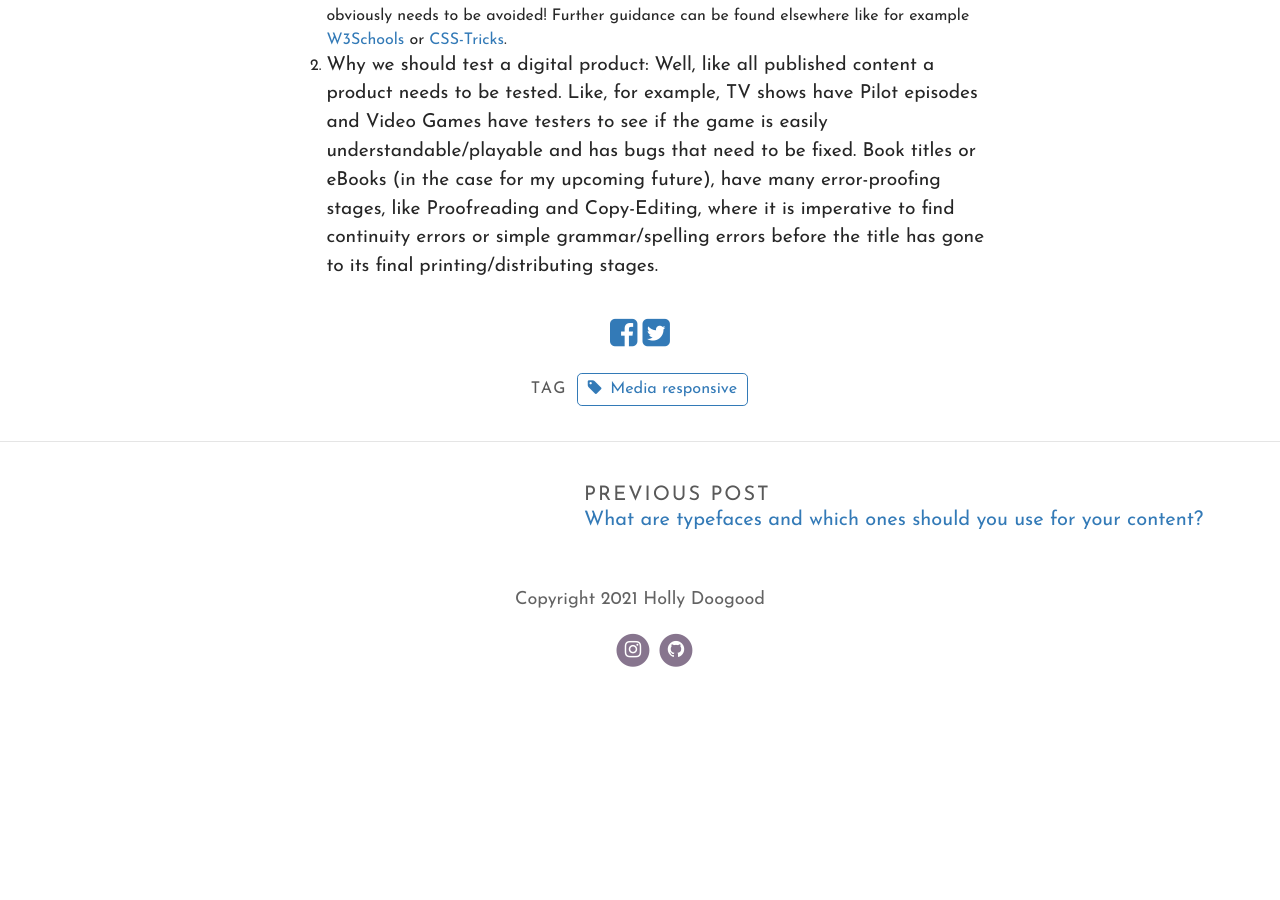
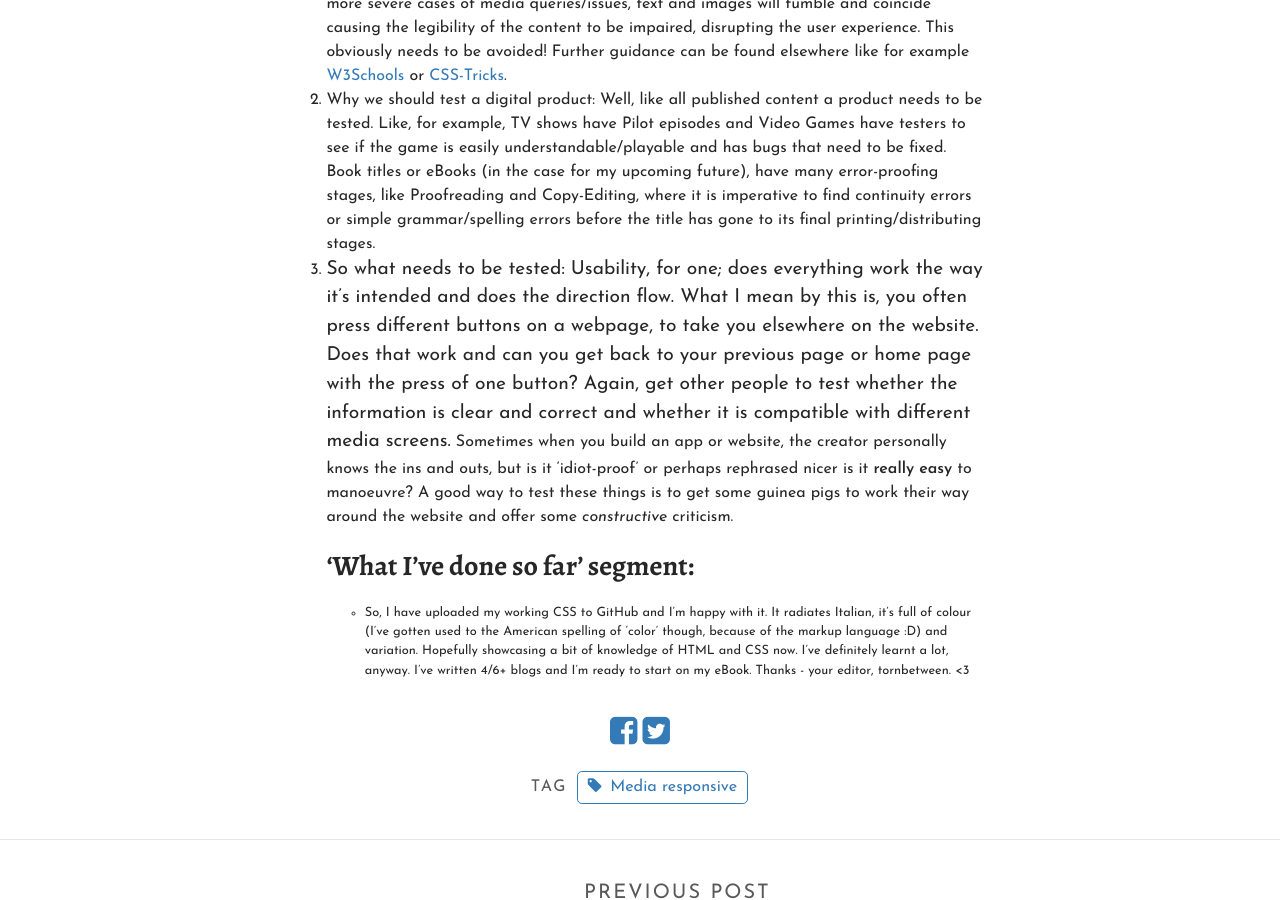
Before and after one commit to Hol1999/Hollyrecipewebsite, a Jekyll site: the page built from _posts/2021-02-26-why-a-digital-product-should-be-media-responsive-and-how-to-implement-this.md, in a window 1280 px wide and 900 px high, scrolled down 2266 px. Built offline with Jekyll 4.4.1, drawn with Linux system fonts in a browser that asks for light colours; some web fonts are replaced; before the commit the page ends 2963 px from its top, so only the background shows below that; some of the changed text lies outside the part shown.

Commit message:
Update Post “2021-02-26-why-a-digital-product-should-be-media-responsive-and-how-to-implement-this”

```diff
--- a/_posts/2021-02-26-why-a-digital-product-should-be-media-responsive-and-how-to-implement-this.md
+++ b/_posts/2021-02-26-why-a-digital-product-should-be-media-responsive-and-how-to-implement-this.md
@@ -9,7 +9,7 @@ comments: false
 tags:
   - Media responsive
 ---
-Hi friends, today I'll be focusing on why websites need to be responsive and why we should test a digital product?
+Hi friends, today I'll be focusing on why websites need to be responsive and why we should test a digital product? And what should you be testing?
 
 1. Why websites need to be responsive: When I was creating the recipe section of my/this website on HTML and CSS, I was using my laptop which has 2560 x 1600 pixels, my phone in comparison is 667 x 375 px. With the variation of screen sizes, my CSS was **only** compatible with my laptop causing my content to appear on my phone in an unsatisfactory manner. See below:
 
@@ -43,3 +43,10 @@ Hi friends, today I'll be focusing on why websites need to be responsive and why
 
    In more severe cases of media queries/issues, text and images will fumble and coincide causing the legibility of the content to be impaired, disrupting the user experience. This obviously needs to be avoided! Further guidance can be found elsewhere like for example [W3Schools](https://www.w3schools.com/) or [CSS-Tricks](https://css-tricks.com/).
 2. Why we should test a digital product: Well, like all published content a product needs to be tested. Like, for example, TV shows have Pilot episodes and Video Games have testers to see if the game is easily understandable/playable and has bugs that need to be fixed. Book titles or eBooks (in the case for my upcoming future), have many error-proofing stages, like Proofreading and Copy-Editing, where it is imperative to find continuity errors or simple grammar/spelling errors before the title has gone to its final printing/distributing stages.
+3. So what needs to be tested: Usability, for one; does everything work the way it's intended and does the direction flow. What I mean by this is, you often press different buttons on a webpage, to take you elsewhere on the website. Does that work and can you get back to your previous page or home page with the press of one button? Again, get other people to test whether the information is clear and correct and whether it is compatible with different media screens.
+
+   Sometimes when you build an app or website, the creator personally knows the ins and outs, but is it 'idiot-proof' or perhaps rephrased nicer is it **really easy** to manoeuvre? A good way to test these things is to get some guinea pigs to work their way around the website and offer some *constructive* criticism.
+
+   ## 'What I've done so far' segment:
+
+   * So, I have uploaded my working CSS to GitHub and I'm happy with it. It radiates Italian, it's full of colour (I've gotten used to the American spelling of 'color' though, because of the markup language :D) and variation. Hopefully showcasing a bit of knowledge of HTML and CSS now. I've definitely learnt a lot, anyway. I've written 4/6+ blogs and I'm ready to start on my eBook. Thanks - your editor, tornbetween. <3
```
